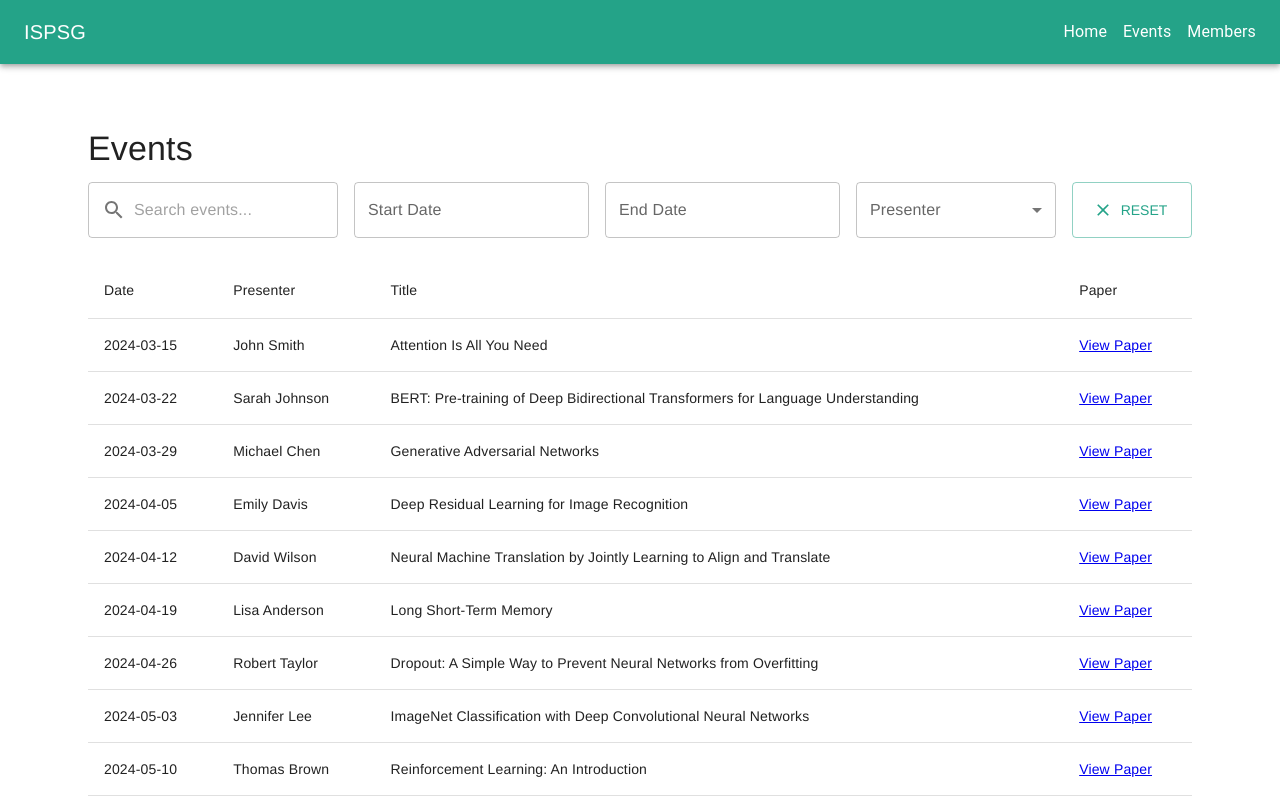
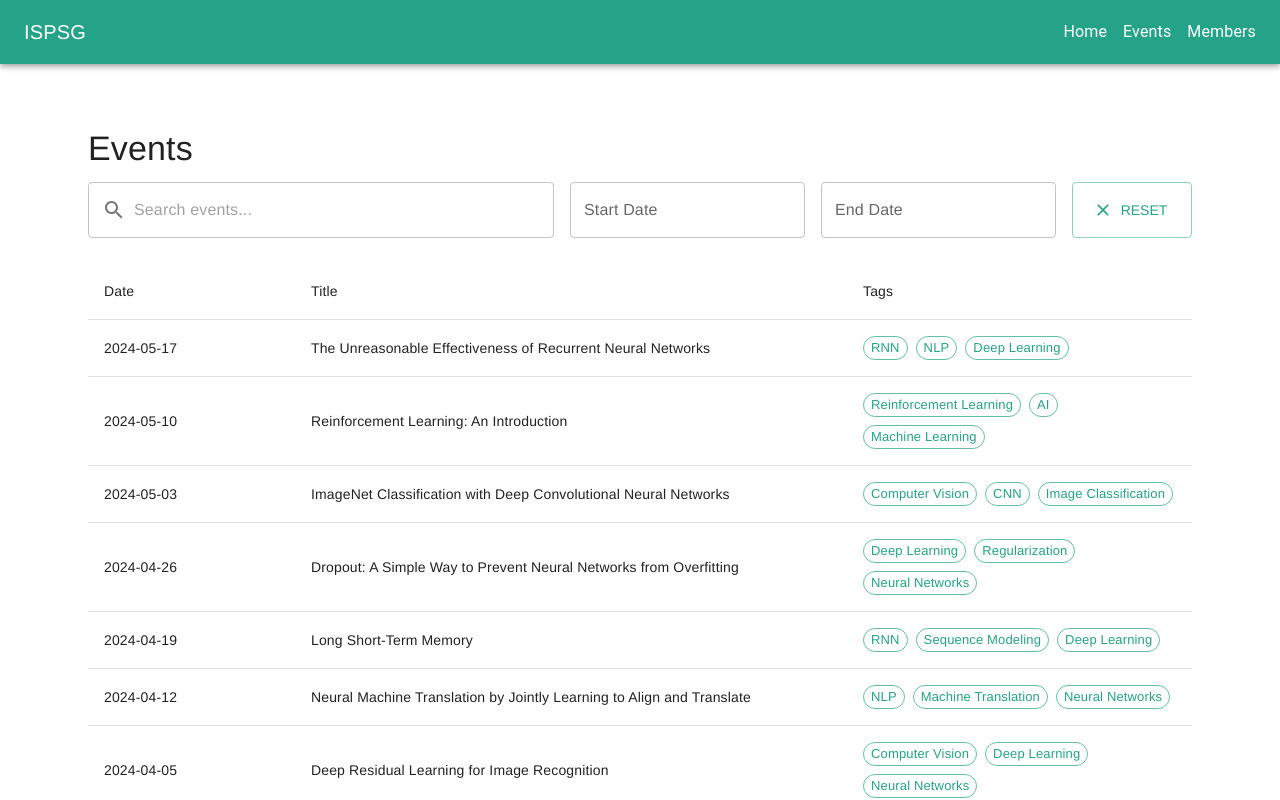
Before and after one commit to ISPSG/ispsg.github.io, a React (Create React App) app: page /#/events in a window 1280 px wide. Shown: the top 800 px of the page. Built offline with nearby package versions, Linux system fonts and the light colour scheme; a web font is replaced by a local one.

Commit message:
add tag for events, allow filtering by tag, add sorting, add return buttons

```diff
--- a/public/data/events.json
+++ b/public/data/events.json
@@ -11,7 +11,8 @@
       "location": "Room 101",
       "link": "https://meet.google.com/abc-defg-hij",
       "abstract": "The dominant sequence transduction models are based on complex recurrent or convolutional neural networks that include an encoder and a decoder. The best performing models also connect the encoder and decoder through an attention mechanism. We propose a new simple network architecture, the Transformer, based solely on attention mechanisms, dispensing with recurrence and convolutions entirely. Experiments on two machine translation tasks show these models to be superior in quality while being more parallelizable and requiring significantly less time to train.",
-      "participants": [3, 4, 5, 6]
+      "participants": [3, 4, 5, 6],
+      "tags": ["NLP", "Transformers", "Machine Translation"]
     },
     {
       "id": 2,
@@ -24,7 +25,8 @@
       "location": "Room 102",
       "link": "https://meet.google.com/klm-nopq-rst",
       "abstract": "We introduce a new language representation model called BERT, which stands for Bidirectional Encoder Representations from Transformers. Unlike recent language representation models, BERT is designed to pre-train deep bidirectional representations from unlabeled text by jointly conditioning on both left and right context in all layers. As a result, the pre-trained BERT model can be fine-tuned with just one additional output layer to create state-of-the-art models for a wide range of tasks, such as question answering and language inference, without substantial task-specific architecture modifications.",
-      "participants": [7, 8, 9, 10]
+      "participants": [7, 8, 9, 10],
+      "tags": ["NLP", "Language Models", "Pre-training"]
     },
     {
       "id": 3,
@@ -37,7 +39,8 @@
       "location": "Room 103",
       "link": "https://meet.google.com/uvw-xyza-bcd",
       "abstract": "We propose a new framework for estimating generative models via an adversarial process, in which we simultaneously train two models: a generative model G that captures the data distribution, and a discriminative model D that estimates the probability that a sample came from the training data rather than G. The training procedure for G is to maximize the probability of D making a mistake. This framework corresponds to a minimax two-player game. In the space of arbitrary functions G and D, a unique solution exists, with G recovering the training data distribution and D equal to 1/2 everywhere.",
-      "participants": [1, 2, 3, 4]
+      "participants": [1, 2, 3, 4],
+      "tags": ["GANs", "Computer Vision", "Generative Models"]
     },
     {
       "id": 4,
@@ -50,7 +53,8 @@
       "location": "Room 104",
       "link": "https://meet.google.com/efg-hijk-lmn",
       "abstract": "Deeper neural networks are more difficult to train. We present a residual learning framework to ease the training of networks that are substantially deeper than those used previously. We explicitly reformulate the layers as learning residual functions with reference to the layer inputs, instead of learning unreferenced functions. We provide comprehensive empirical evidence showing that these residual networks are easier to optimize, and can gain accuracy from considerably increased depth.",
-      "participants": [5, 6, 7, 8]
+      "participants": [5, 6, 7, 8],
+      "tags": ["Computer Vision", "Deep Learning", "Neural Networks"]
     },
     {
       "id": 5,
@@ -63,7 +67,8 @@
       "location": "Room 105",
       "link": "https://meet.google.com/opq-rstu-vwx",
       "abstract": "Neural machine translation is a recently proposed approach to machine translation. Unlike the traditional statistical machine translation, the neural machine translation aims at building a single neural network that can be jointly tuned to maximize the translation performance. The models proposed recently for neural machine translation often belong to a family of encoder-decoders and consists of an encoder that encodes a source sentence into a fixed-length vector from which a decoder generates a translation.",
-      "participants": [9, 10, 1, 2]
+      "participants": [9, 10, 1, 2],
+      "tags": ["NLP", "Machine Translation", "Neural Networks"]
     },
     {
       "id": 6,
@@ -76,7 +81,8 @@
       "location": "Room 106",
       "link": "https://meet.google.com/yz-abcde-fgh",
       "abstract": "Learning to store information over extended time intervals by recurrent backpropagation takes a very long time, mostly because of insufficient, decaying error backflow. We briefly review Hochreiter's (1991) analysis of this problem, then address it by introducing a novel, efficient, gradient based method called long short-term memory (LSTM). Truncating the gradient where this does not do harm, LSTM can learn to bridge minimal time lags in excess of 1000 discrete-time steps by enforcing constant error flow through constant error carousels within special units.",
-      "participants": [3, 4, 5, 6]
+      "participants": [3, 4, 5, 6],
+      "tags": ["RNN", "Sequence Modeling", "Deep Learning"]
     },
     {
       "id": 7,
@@ -89,7 +95,8 @@
       "location": "Room 107",
       "link": "https://meet.google.com/ij-klmno-pqr",
       "abstract": "Deep neural nets with a large number of parameters are very powerful machine learning systems. However, overfitting is a serious problem in such networks. Large networks are also slow to use, making it difficult to deal with overfitting by combining the predictions of many different large neural nets at test time. Dropout is a technique for addressing this problem. The key idea is to randomly drop units (along with their connections) from the neural network during training. This prevents units from co-adapting too much.",
-      "participants": [7, 8, 9, 10]
+      "participants": [7, 8, 9, 10],
+      "tags": ["Deep Learning", "Regularization", "Neural Networks"]
     },
     {
       "id": 8,
@@ -98,11 +105,12 @@
       "title": "ImageNet Classification with Deep Convolutional Neural Networks",
       "presenter": "Jennifer Lee",
       "presenterBio": "Jennifer Lee is a Research Director at STU Labs, focusing on computer vision and deep learning. Her work on ImageNet classification has significantly advanced the field of visual recognition.",
-      "paperLink": "https://papers.nips.cc/paper/2012/file/c399862d3b9d6b76c8436e924a68c45b-Paper.pdf",
+      "paperLink": "https://papers.nips.cc/paper/4824-imagenet-classification-with-deep-convolutional-neural-networks.pdf",
       "location": "Room 108",
       "link": "https://meet.google.com/st-uvwxy-zab",
       "abstract": "We trained a large, deep convolutional neural network to classify the 1.2 million high-resolution images in the ImageNet LSVRC-2010 contest into the 1000 different classes. On the test data, we achieved top-1 and top-5 error rates of 37.5% and 17.0% which is considerably better than the previous state-of-the-art. The neural network, which has 60 million parameters and 650,000 neurons, consists of five convolutional layers, some of which are followed by max-pooling layers, and three fully-connected layers with a final 1000-way softmax.",
-      "participants": [1, 2, 3, 4]
+      "participants": [1, 2, 3, 4],
+      "tags": ["Computer Vision", "CNN", "Image Classification"]
     },
     {
       "id": 9,
@@ -115,7 +123,8 @@
       "location": "Room 109",
       "link": "https://meet.google.com/cd-efghi-jkl",
       "abstract": "Reinforcement learning is learning what to do—how to map situations to actions—so as to maximize a numerical reward signal. The learner is not told which actions to take, but instead must discover which actions yield the most reward by trying them. In the most interesting and challenging cases, actions may affect not only the immediate reward but also the next situation and, through that, all subsequent rewards. These two characteristics—trial-and-error search and delayed reward—are the two most important distinguishing features of reinforcement learning.",
-      "participants": [5, 6, 7, 8]
+      "participants": [5, 6, 7, 8],
+      "tags": ["Reinforcement Learning", "AI", "Machine Learning"]
     },
     {
       "id": 10,
@@ -128,7 +137,8 @@
       "location": "Room 110",
       "link": "https://meet.google.com/mn-opqrs-tuv",
       "abstract": "Recurrent Neural Networks (RNNs) are popular models that have shown great promise in many NLP tasks. But despite their recent popularity I've only found a limited number of resources that thoroughly explain how RNNs work, and how to implement them. That's what this paper is about. It's a multi-part series that I plan to turn into a small book about Recurrent Neural Networks. In this first part we'll learn about the basic RNN model and its training algorithm, backpropagation through time.",
-      "participants": [9, 10, 1, 2]
+      "participants": [9, 10, 1, 2],
+      "tags": ["RNN", "NLP", "Deep Learning"]
     }
   ]
 }
--- a/src/pages/EventDetail.js
+++ b/src/pages/EventDetail.js
@@ -1,5 +1,5 @@
 import React, { useState, useEffect } from 'react';
-import { useParams, Link } from 'react-router-dom';
+import { useParams, Link, useNavigate } from 'react-router-dom';
 import {
   Box,
   Paper,
@@ -10,10 +10,14 @@ import {
   Divider,
   Card,
   CardContent,
+  Button,
+  Container,
 } from '@mui/material';
+import ArrowBackIcon from '@mui/icons-material/ArrowBack';
 
 const EventDetail = () => {
   const { eventId } = useParams();
+  const navigate = useNavigate();
   const [event, setEvent] = useState(null);
   const [members, setMembers] = useState([]);
   const [loading, setLoading] = useState(true);
@@ -73,99 +77,79 @@ const EventDetail = () => {
   };
 
   return (
-    <Box sx={{ maxWidth: 1200, mx: 'auto', p: 3 }}>
-      <Paper elevation={3} sx={{ p: 4 }}>
+    <Container maxWidth="lg" sx={{ py: 4 }}>
+      <Box sx={{ mb: 2 }}>
+        <Button
+          variant="text"
+          color="primary"
+          onClick={() => navigate('/events')}
+          startIcon={<ArrowBackIcon />}
+        >
+          Return to Events
+        </Button>
+      </Box>
+      {loading ? (
+        <Typography>Loading...</Typography>
+      ) : error ? (
+        <Typography color="error">{error}</Typography>
+      ) : event ? (
+        <Box>
           <Typography variant="h4" component="h1" gutterBottom>
             {event.title}
           </Typography>
-
-        <Grid container spacing={4}>
-          {/* Main Event Details */}
-          <Grid item xs={12} md={8}>
-            <Box sx={{ mb: 4 }}>
-              <Typography variant="h6" gutterBottom>Event Details</Typography>
-              <Grid container spacing={2}>
-                <Grid item xs={12} sm={6}>
-                  <Typography variant="subtitle1" color="text.secondary">Date</Typography>
-                  <Typography variant="body1">{event.date}</Typography>
-                </Grid>
-                <Grid item xs={12} sm={6}>
-                  <Typography variant="subtitle1" color="text.secondary">Time</Typography>
-                  <Typography variant="body1">{event.time || 'To be announced'}</Typography>
-                </Grid>
-                <Grid item xs={12} sm={6}>
-                  <Typography variant="subtitle1" color="text.secondary">Venue</Typography>
-                  <Typography variant="body1">{event.location}</Typography>
-                </Grid>
-                <Grid item xs={12} sm={6}>
-                  <Typography variant="subtitle1" color="text.secondary">Link</Typography>
-                  <MuiLink href={event.link} target="_blank" rel="noopener noreferrer">
+          <Typography variant="subtitle1" color="text.secondary" gutterBottom>
+            {event.date} | {event.time} | {event.location}
+          </Typography>
+          <Box sx={{ display: 'flex', gap: 1, mb: 3, flexWrap: 'wrap' }}>
+            {(event.tags || []).map((tag, index) => (
+              <Chip
+                key={index}
+                label={tag}
+                color="primary"
+                variant="outlined"
+              />
+            ))}
+          </Box>
+          <Divider sx={{ my: 3 }} />
+          <Typography variant="h6" gutterBottom>
+            Presenter: {event.presenter}
+          </Typography>
+          <Typography variant="body1" paragraph>
+            {event.presenterBio}
+          </Typography>
+          <Divider sx={{ my: 3 }} />
+          <Typography variant="h6" gutterBottom>
+            Abstract
+          </Typography>
+          <Typography variant="body1" paragraph>
+            {event.abstract}
+          </Typography>
+          <Box sx={{ mt: 4 }}>
+            <Button
+              variant="contained"
+              color="primary"
+              href={event.paperLink}
+              target="_blank"
+              rel="noopener noreferrer"
+              sx={{ mr: 2 }}
+            >
+              View Paper
+            </Button>
+            <Button
+              variant="outlined"
+              color="primary"
+              href={event.link}
+              target="_blank"
+              rel="noopener noreferrer"
+            >
               Join Meeting
-                  </MuiLink>
-                </Grid>
-              </Grid>
+            </Button>
           </Box>
-
-            <Divider sx={{ my: 4 }} />
-
-            {/* Presenter Information */}
-            <Box sx={{ mb: 4 }}>
-              <Typography variant="h6" gutterBottom>Presenter</Typography>
-              <Typography variant="h5" gutterBottom>{event.presenter}</Typography>
-              <Typography variant="body1" paragraph>
-                {event.presenterBio || 'Bio information coming soon...'}
-              </Typography>
         </Box>
-
-            <Divider sx={{ my: 4 }} />
-
-            {/* Abstract */}
-            <Box sx={{ mb: 4 }}>
-              <Typography variant="h6" gutterBottom>Abstract</Typography>
-              <Typography variant="body1" paragraph>
-                {event.abstract || 'Abstract coming soon...'}
-              </Typography>
-            </Box>
-
-            {/* Paper Link */}
-            <Box sx={{ mb: 4 }}>
-              <Typography variant="h6" gutterBottom>Paper</Typography>
-              <MuiLink href={event.paperLink} target="_blank" rel="noopener noreferrer">
-                View Paper
-              </MuiLink>
-            </Box>
-          </Grid>
-
-          {/* Sidebar with Participants */}
-          <Grid item xs={12} md={4}>
-            <Card>
-              <CardContent>
-                <Typography variant="h6" gutterBottom>Participants</Typography>
-                <Box sx={{ display: 'flex', flexWrap: 'wrap', gap: 1 }}>
-                  {event.participants?.map((participantId) => {
-                    const member = getMemberById(participantId);
-                    return member ? (
-                      <Chip
-                        key={member.id}
-                        label={member.name}
-                        component={Link}
-                        to={`/members/${member.id}`}
-                        clickable
-                        sx={{ textDecoration: 'none' }}
-                      />
-                    ) : null;
-                  }) || (
-                    <Typography variant="body2" color="text.secondary">
-                      No participants listed yet
-                    </Typography>
+      ) : (
+        <Typography>Event not found</Typography>
       )}
-                </Box>
-              </CardContent>
-            </Card>
-          </Grid>
-        </Grid>
-      </Paper>
-    </Box>
+    </Container>
   );
 };
 
--- a/src/pages/Events.js
+++ b/src/pages/Events.js
@@ -11,12 +11,10 @@ import {
   TextField,
   Typography,
   InputAdornment,
-  FormControl,
-  InputLabel,
-  Select,
-  MenuItem,
   Container,
   Button,
+  Chip,
+  TableSortLabel,
 } from '@mui/material';
 import { AdapterDateFns } from '@mui/x-date-pickers/AdapterDateFns';
 import { LocalizationProvider } from '@mui/x-date-pickers/LocalizationProvider';
@@ -32,7 +30,7 @@ const Events = () => {
   const [error, setError] = useState(null);
   const [startDate, setStartDate] = useState(null);
   const [endDate, setEndDate] = useState(null);
-  const [presenterFilter, setPresenterFilter] = useState('');
+  const [sortOrder, setSortOrder] = useState('desc');
 
   useEffect(() => {
     const fetchEvents = async () => {
@@ -53,9 +51,6 @@ const Events = () => {
     fetchEvents();
   }, []);
 
-  // Get unique values for filters
-  const presenters = [...new Set(events.map(event => event.presenter))];
-
   const filteredEvents = events.filter((event) => {
     const matchesSearch = Object.values(event).some((value) =>
       value.toString().toLowerCase().includes(searchTerm.toLowerCase())
@@ -65,9 +60,13 @@ const Events = () => {
     const matchesDate = (!startDate || !endDate) ||
       (eventDate >= startDate && eventDate <= endDate);
 
-    const matchesPresenter = !presenterFilter || event.presenter === presenterFilter;
+    return matchesSearch && matchesDate;
+  });
 
-    return matchesSearch && matchesDate && matchesPresenter;
+  const sortedEvents = filteredEvents.sort((a, b) => {
+    const dateA = new Date(a.date);
+    const dateB = new Date(b.date);
+    return sortOrder === 'asc' ? dateA - dateB : dateB - dateA;
   });
 
   const handleRowClick = (eventId) => {
@@ -78,7 +77,10 @@ const Events = () => {
     setSearchTerm('');
     setStartDate(null);
     setEndDate(null);
-    setPresenterFilter('');
+  };
+
+  const handleSort = () => {
+    setSortOrder(sortOrder === 'asc' ? 'desc' : 'asc');
   };
 
   if (loading) {
@@ -98,7 +100,7 @@ const Events = () => {
   }
 
   return (
-    <Container maxWidth="lg" sx={{ py: 4 }}>
+    <Container maxWidth="xl" sx={{ py: 4 }}>
       <Typography variant="h4" component="h1" gutterBottom>
         Events
       </Typography>
@@ -109,7 +111,7 @@ const Events = () => {
           placeholder="Search events..."
           value={searchTerm}
           onChange={(e) => setSearchTerm(e.target.value)}
-          sx={{ flex: 1, minWidth: 200 }}
+          sx={{ flex: 2, minWidth: 300 }}
           InputProps={{
             startAdornment: (
               <InputAdornment position="start">
@@ -123,28 +125,15 @@ const Events = () => {
             label="Start Date"
             value={startDate}
             onChange={(newValue) => setStartDate(newValue)}
-            sx={{ minWidth: 200 }}
+            sx={{ minWidth: 180 }}
           />
           <DatePicker
             label="End Date"
             value={endDate}
             onChange={(newValue) => setEndDate(newValue)}
-            sx={{ minWidth: 200 }}
+            sx={{ minWidth: 180 }}
           />
         </LocalizationProvider>
-        <FormControl sx={{ minWidth: 200 }}>
-          <InputLabel>Presenter</InputLabel>
-          <Select
-            value={presenterFilter}
-            label="Presenter"
-            onChange={(e) => setPresenterFilter(e.target.value)}
-          >
-            <MenuItem value="">All Presenters</MenuItem>
-            {presenters.map((presenter) => (
-              <MenuItem key={presenter} value={presenter}>{presenter}</MenuItem>
-            ))}
-          </Select>
-        </FormControl>
         <Button
           variant="outlined"
           startIcon={<ClearIcon />}
@@ -154,7 +143,7 @@ const Events = () => {
           Reset
         </Button>
       </Box>
-      {filteredEvents.length === 0 ? (
+      {sortedEvents.length === 0 ? (
         <Typography sx={{ textAlign: 'center', mt: 4 }}>
           No events found matching the selected criteria.
         </Typography>
@@ -163,14 +152,21 @@ const Events = () => {
           <Table>
             <TableHead>
               <TableRow>
-                <TableCell>Date</TableCell>
-                <TableCell>Presenter</TableCell>
-                <TableCell>Title</TableCell>
-                <TableCell>Paper</TableCell>
+                <TableCell sx={{ width: '15%', whiteSpace: 'nowrap' }}>
+                  <TableSortLabel
+                    active={sortOrder === 'asc'}
+                    direction={sortOrder}
+                    onClick={handleSort}
+                  >
+                    Date
+                  </TableSortLabel>
+                </TableCell>
+                <TableCell sx={{ width: '40%' }}>Title</TableCell>
+                <TableCell sx={{ width: '25%' }}>Tags</TableCell>
               </TableRow>
             </TableHead>
             <TableBody>
-              {filteredEvents.map((event) => (
+              {sortedEvents.map((event) => (
                 <TableRow
                   key={event.id}
                   onClick={() => handleRowClick(event.id)}
@@ -181,13 +177,20 @@ const Events = () => {
                     },
                   }}
                 >
-                  <TableCell>{event.date}</TableCell>
-                  <TableCell>{event.presenter}</TableCell>
+                  <TableCell sx={{ whiteSpace: 'nowrap' }}>{event.date}</TableCell>
                   <TableCell>{event.title}</TableCell>
                   <TableCell>
-                    <a href={event.paperLink} target="_blank" rel="noopener noreferrer" onClick={(e) => e.stopPropagation()}>
-                      View Paper
-                    </a>
+                    <Box sx={{ display: 'flex', gap: 1, flexWrap: 'wrap' }}>
+                      {(event.tags || []).map((tag, index) => (
+                        <Chip
+                          key={index}
+                          label={tag}
+                          size="small"
+                          color="primary"
+                          variant="outlined"
+                        />
+                      ))}
+                    </Box>
                   </TableCell>
                 </TableRow>
               ))}
```
Lines whose indentation alone changed are shown as unchanged.
